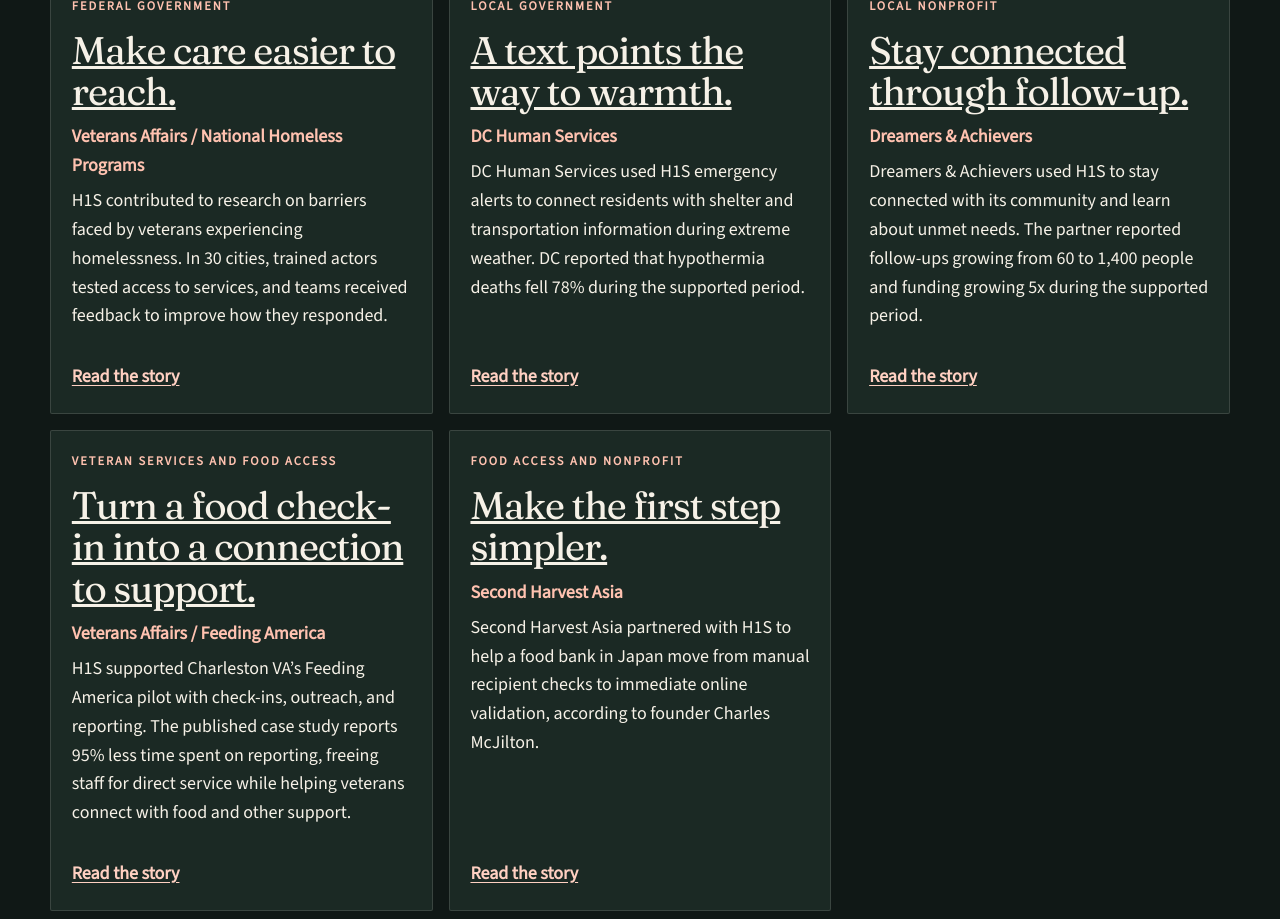
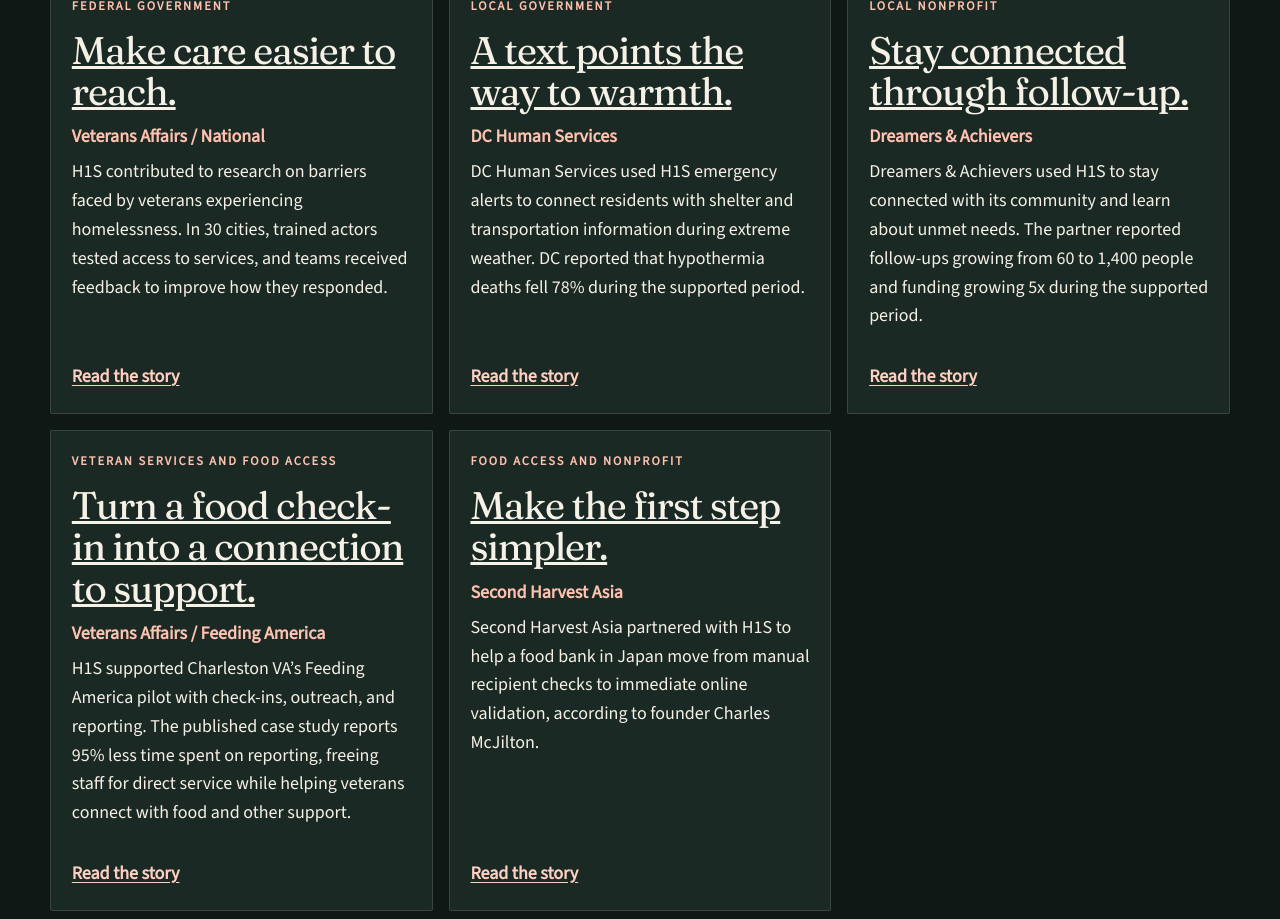
Before and after one commit to hopeonesource/hope1source.org, a React (Vite) app in the folder preview-v4/: page /case-studies in a window 1280 px wide. Shown: the part 800-1719 px from the top of the page. Built offline with nearby package versions, Linux system fonts and the light colour scheme.

Commit message:
Shorten VA organization label

```diff
--- a/preview-v4/src/content/stories.js
+++ b/preview-v4/src/content/stories.js
@@ -11,7 +11,7 @@
     outcome: 'Understand barriers',
     cardTitle: "Make care easier to reach.",
     card: 'H1S co-authored a three-year quality improvement initiative with the VA in 30 communities that helped identify and improve access to care.',
-    org: 'Veterans Affairs / National Homeless Programs',
+    org: 'Veterans Affairs / National',
     industry: 'Federal Government',
     location: '30 cities nationally',
     website: 'https://academic.oup.com/jpubhealth/article-abstract/44/1/207/6218923',
```
Also changed, not shown: 1 other file (tests, documents, lock files or other folders).
